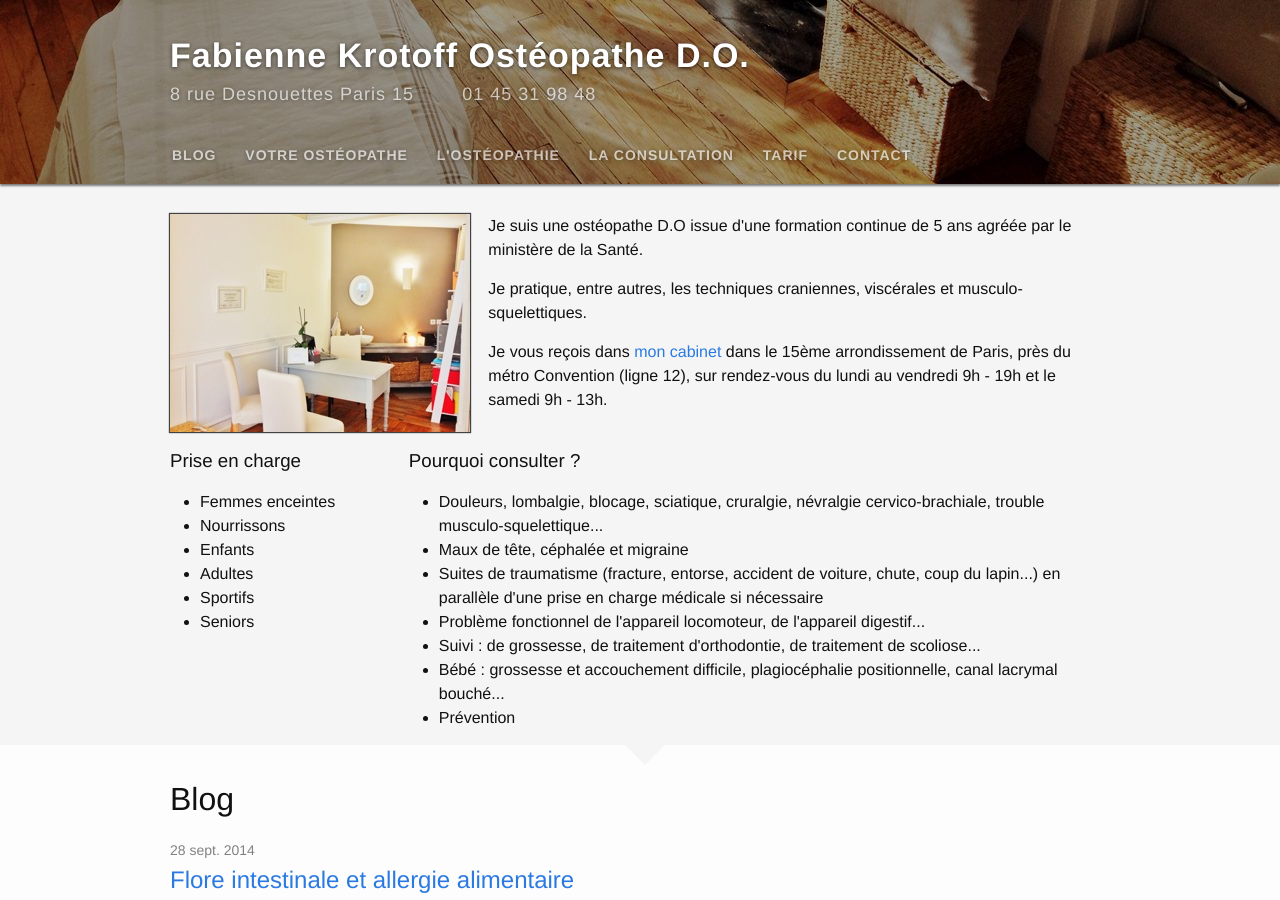
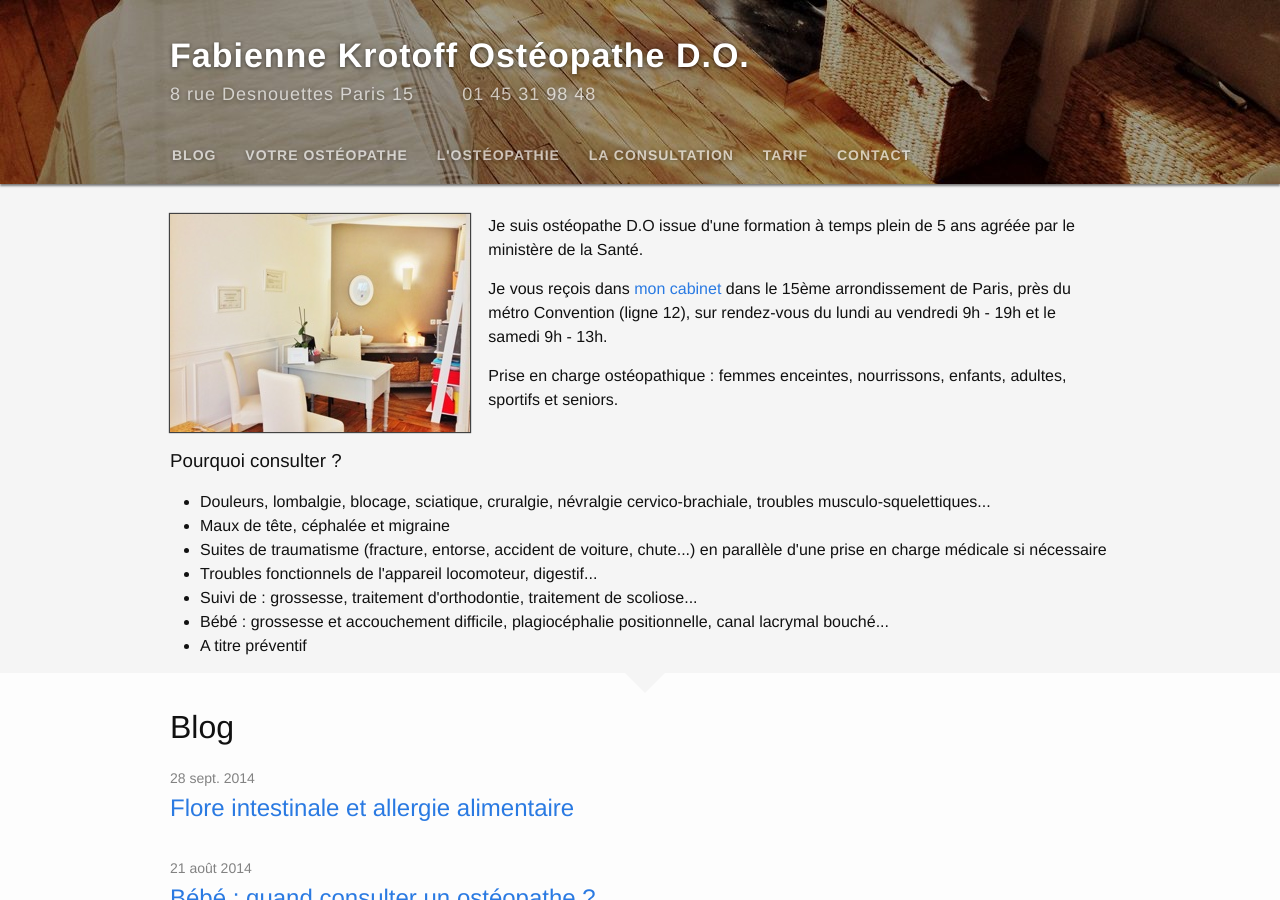
Before and after one commit to tkrotoff/osteo15, a Jekyll site: the page built from index.html, in a window 1280 px wide and 900 px high. Built offline with Jekyll 4.4.1, drawn with Linux system fonts in a browser that asks for light colours; nearby versions of some CDN libraries.

Commit message:
Improve Intro

```diff
--- a/_includes/Intro.html
+++ b/_includes/Intro.html
@@ -13,44 +13,28 @@
 
       <div class="col-md-8">
         <p>
-          Je suis une ostéopathe D.O issue d'une formation continue de 5 ans agréée par le ministère de la Santé.
-        </p>
-        <p>
-          Je pratique, entre autres, les techniques craniennes, viscérales et musculo-squelettiques.
+          Je suis ostéopathe D.O issue d'une formation à temps plein de 5 ans agréée par le ministère de la Santé.
         </p>
         <p>
           Je vous reçois dans <a href="/Contact/">mon cabinet</a> dans le 15ème arrondissement de Paris,
           près du métro Convention (ligne 12), sur rendez-vous du lundi au vendredi 9h - 19h et le samedi 9h - 13h.
         </p>
+        <p>
+          Prise en charge ostéopathique : femmes enceintes, nourrissons, enfants, adultes, sportifs et seniors.
+        </p>
       </div>
     </div>
 
-    <div class="row">
-      <div class="col-md-3">
-        <h3>Prise en charge</h3>
-        <ul>
-          <li>Femmes enceintes</li>
-          <li>Nourrissons</li>
-          <li>Enfants</li>
-          <li>Adultes</li>
-          <li>Sportifs</li>
-          <li>Seniors</li>
-        </ul>
-      </div>
-
-      <div class="col-md-9">
-        <h3>Pourquoi consulter ?</h3>
-        <ul>
-          <li>Douleurs, lombalgie, blocage, sciatique, cruralgie, névralgie cervico-brachiale, trouble musculo-squelettique...</li>
-          <li>Maux de tête, céphalée et migraine</li>
-          <li>Suites de traumatisme (fracture, entorse, accident de voiture, chute, coup du lapin...) en parallèle d'une prise en charge médicale si nécessaire</li>
-          <li>Problème fonctionnel de l'appareil locomoteur, de l'appareil digestif...</li>
-          <li>Suivi : de grossesse, de traitement d'orthodontie, de traitement de scoliose...</li>
-          <li>Bébé : grossesse et accouchement difficile, plagiocéphalie positionnelle, canal lacrymal bouché...</li>
-          <li>Prévention</li>
-        </ul>
-      </div>
-    </div>
+    <h3>Pourquoi consulter ?</h3>
+    <ul>
+      <li>Douleurs, lombalgie, blocage, sciatique, cruralgie, névralgie cervico-brachiale, troubles musculo-squelettiques...</li>
+      <li>Maux de tête, céphalée et migraine</li>
+      <li>Suites de traumatisme (fracture, entorse, accident de voiture, chute...) en parallèle d'une prise en charge médicale si nécessaire</li>
+      <li>Troubles fonctionnels de l'appareil locomoteur, digestif...</li>
+      <li>Suivi de : grossesse, traitement d'orthodontie, traitement de scoliose...</li>
+      <li>Bébé : grossesse et accouchement difficile, plagiocéphalie positionnelle, canal lacrymal bouché...</li>
+      <li>A titre préventif</li>
+    </ul>
 
   </div>
 </div>
```
